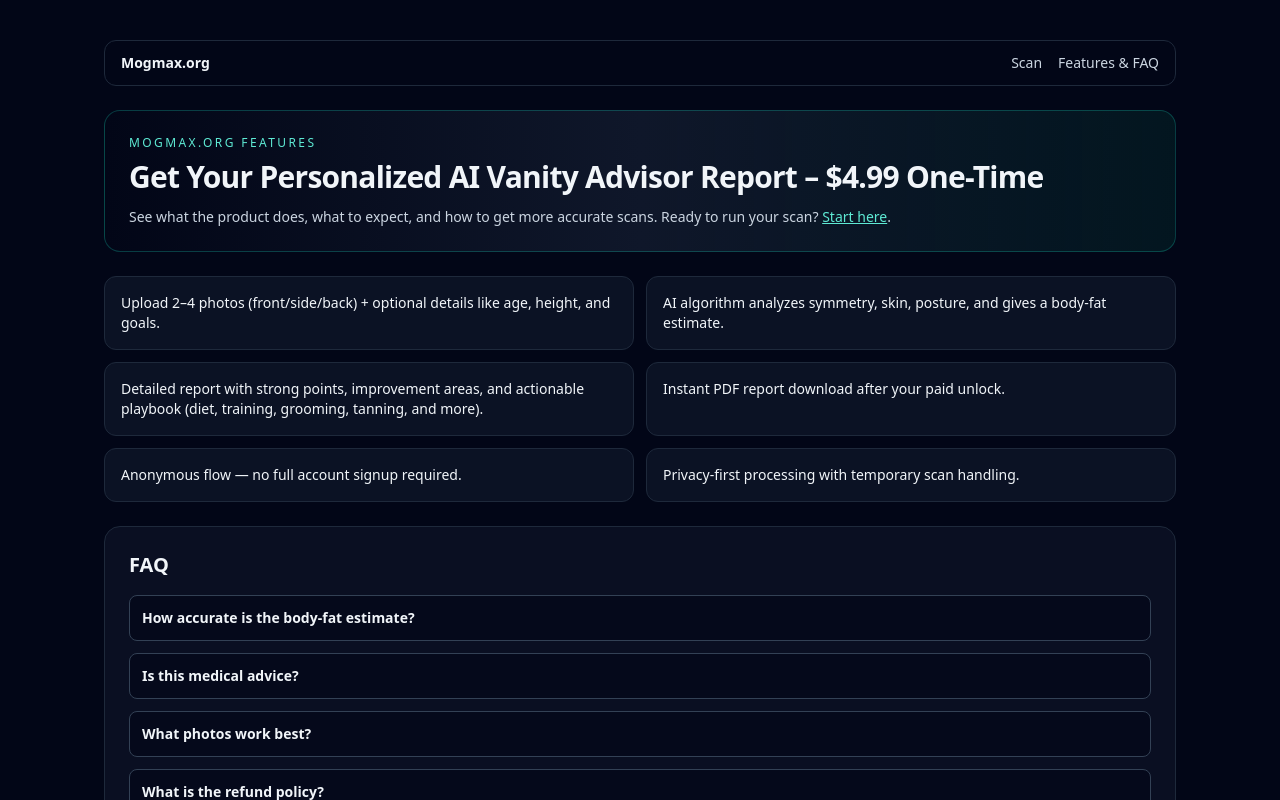
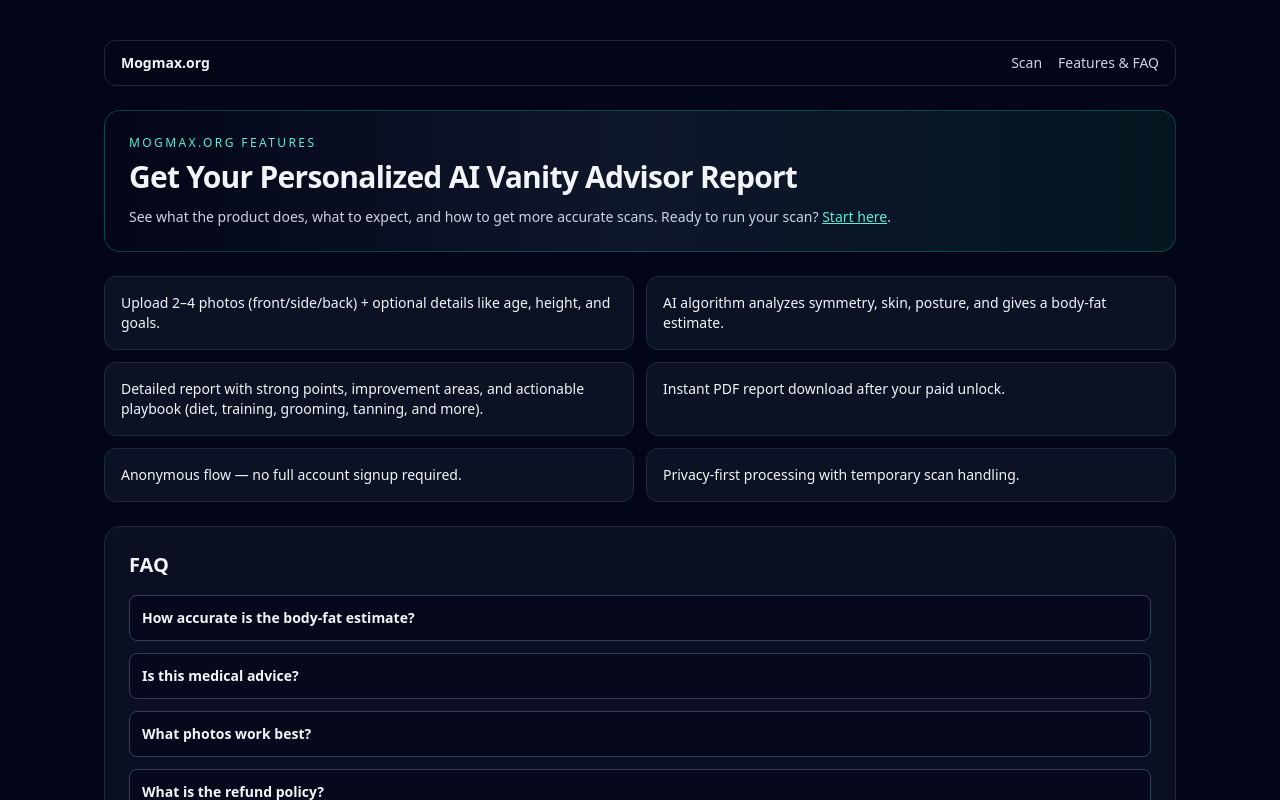
Before and after one commit to NikoLarin/Mog.Ai, a Next.js app in the folder frontend/: page /features in a window 1280 px wide. Shown: the top 800 px of the page. Built offline with nearby package versions, Linux system fonts and the light colour scheme.

Commit message:
Remove price from AI Vanity Advisor Report header

```diff
--- a/frontend/app/features/page.tsx
+++ b/frontend/app/features/page.tsx
@@ -37,7 +37,7 @@
     <div className="space-y-6">
       <header className="rounded-2xl border border-teal-500/30 bg-gradient-to-r from-slate-950 via-slate-900 to-teal-950/40 p-6">
         <p className="text-xs uppercase tracking-[0.2em] text-teal-300">Mogmax.org Features</p>
-        <h1 className="mt-2 text-3xl font-bold tracking-tight text-slate-100">Get Your Personalized AI Vanity Advisor Report – $4.99 One-Time</h1>
+        <h1 className="mt-2 text-3xl font-bold tracking-tight text-slate-100">Get Your Personalized AI Vanity Advisor Report </h1>
         <p className="mt-3 max-w-3xl text-sm text-slate-300">
           See what the product does, what to expect, and how to get more accurate scans.
           Ready to run your scan? <Link className="text-teal-300 underline" href="/">Start here</Link>.
```
